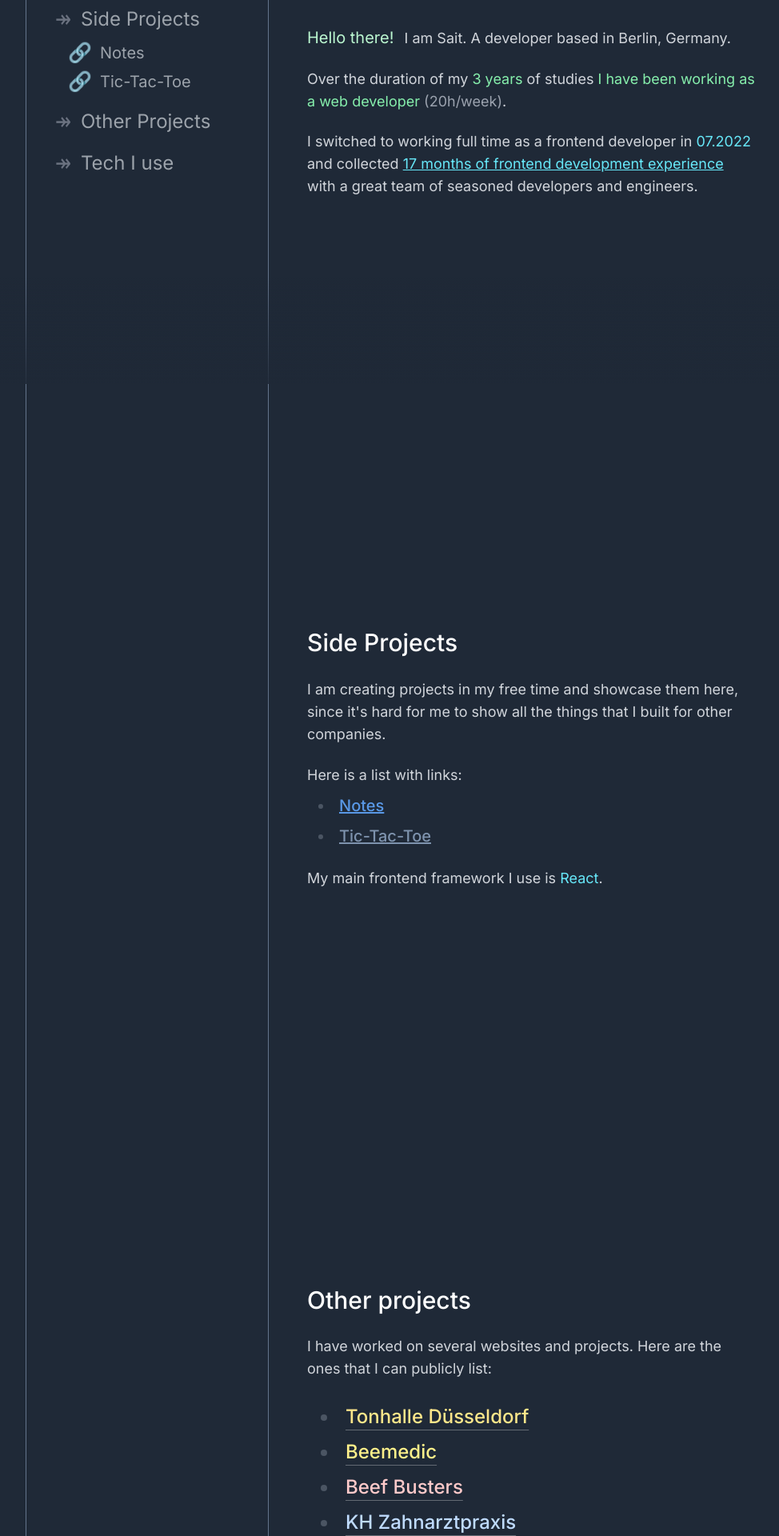
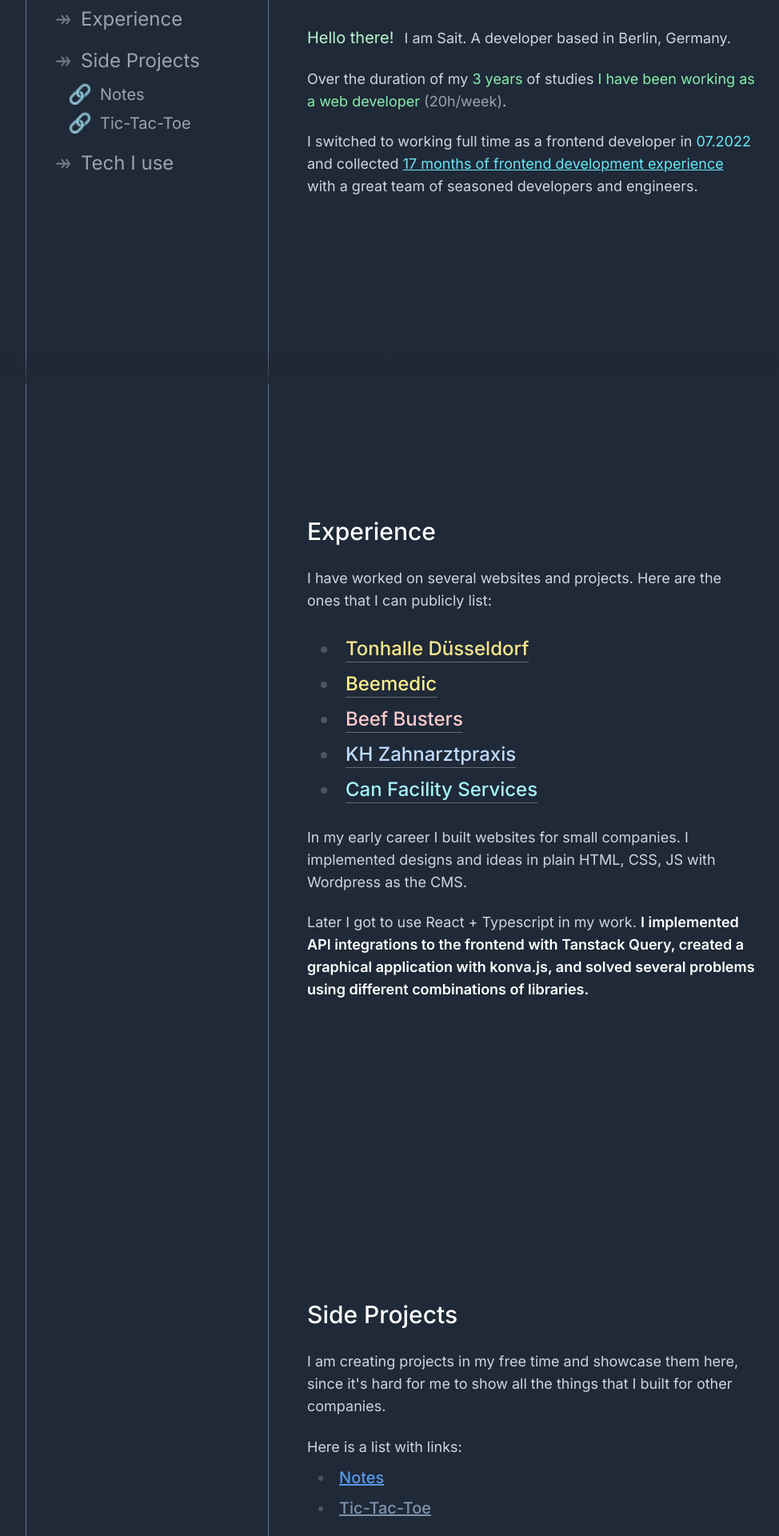
Before and after one commit to dizzzy7/the-project, a Next.js app: page / in a window 1280 px wide. Shown: the part 320-2240 px from the top of the page at 80% size, without its empty margins (0-974 px from the left). Built offline with nearby package versions, Linux system fonts and the light colour scheme.

Commit message:
feat: update homepage

```diff
--- a/src/app/page.tsx
+++ b/src/app/page.tsx
@@ -4,8 +4,8 @@ export default function Home() {
 
   return (
     <main className='min-h-screen bg-gray-800 text-slate-100'>
-      <div className='fixed h-1/6 bottom-0 w-screen bg-gradient-to-t from-gray-800/90 to-gray-800/0 pointer-events-none'></div>
-      <div className='fixed h-1/6 top-0 w-screen bg-gradient-to-t to-gray-800/90 from-gray-800/0 pointer-events-none'></div>
+      <div className='fixed h-10 bottom-0 w-screen bg-gradient-to-t from-gray-800/90 to-gray-800/0 pointer-events-none'></div>
+      <div className='fixed h-10 top-0 w-screen bg-gradient-to-t to-gray-800/90 from-gray-800/0 pointer-events-none'></div>
       <div className='container grid lg:grid-cols-[19rem_auto] h-full min-h-screen'>
         <div className='border-l border-r border-slate-500 px-8 lg:px-0'>
           <nav className='flex lg:flex-col lg:h-full lg:min-h-screen align-middle fixed top-0 left-0 right-0 lg:left-auto lg:right-auto px-5 lg:w-auto justify-between'>
@@ -15,6 +15,9 @@ export default function Home() {
                 <Link className='text-2xl opacity-60 hover:opacity-100 transition-opacity' href={'#about-me'}>
                   About me
                 </Link>
+              </li>
+              <li className='before:content-["↠"] before:text-gray-500 before:absolute before:-left-3 before:-translate-x-full before:-translate-y-1/2 relative before:text-2xl before:top-1/2 before:scale-y-125'>
+                <Link className='text-2xl opacity-60 hover:opacity-100 transition-opacity' href={'#experience'}>Experience</Link>
               </li>
               <li className='before:content-["↠"] before:text-gray-500 before:absolute before:-left-3 before:-translate-x-full before:-translate-y-1/2 relative before:text-2xl before:top-1/2 before:scale-y-125'>
                 <Link className='text-2xl opacity-60 hover:opacity-100 transition-opacity' href={'#side-projects'}>
@@ -30,9 +33,6 @@ export default function Home() {
                 <Link className='text-xl opacity-60 hover:opacity-100 hover:text-blue-200 transition-all' href={'/tictactoe'}>Tic-Tac-Toe</Link>
               </li>
               <li className='before:content-["↠"] before:text-gray-500 before:absolute before:-left-3 before:-translate-x-full before:-translate-y-1/2 relative before:text-2xl before:top-1/2 before:scale-y-125'>
-                <Link className='text-2xl opacity-60 hover:opacity-100 transition-opacity' href={'#other-projects'}>Other Projects</Link>
-              </li>
-              <li className='before:content-["↠"] before:text-gray-500 before:absolute before:-left-3 before:-translate-x-full before:-translate-y-1/2 relative before:text-2xl before:top-1/2 before:scale-y-125'>
                 <Link className='text-2xl opacity-60 hover:opacity-100 transition-opacity hover:text-yellow-100' href={'#tech-i-use'}>Tech I use</Link>
               </li>
             </ul>
@@ -45,6 +45,21 @@ export default function Home() {
               <p><span className='text-green-200 text-xl mr-2'>Hello there!</span> I am Sait. A developer based in Berlin, Germany.</p>
               <p>Over the duration of my <span className='text-green-300'>3 years</span> of studies <span className='text-green-300'>I have been working as a web developer</span> <span className='text-gray-400'>(20h/week)</span>.</p>
               <p>I switched to working full time as a frontend developer in <span className='text-cyan-300'>07.2022</span> and collected <u className='text-cyan-300'>17 months of frontend development experience</u> with a great team of seasoned developers and engineers.</p>
+            </div>
+          </div>
+          <div id="experience" className='flex min-h-screen my-10'>
+            <div className='my-auto'>
+              <h1>Experience</h1>
+              <p>I have worked on several websites and projects. Here are the ones that I can publicly list:</p>
+              <ul className='text-2xl'>
+                <li><a className='text-amber-200 hover:text-amber-400 transition-all decoration-white/30 hover:decoration-white/90 underline-offset-8 decoration-1' href="https://www.tonhalle.de/">Tonhalle Düsseldorf</a></li>
+                <li><a className='text-yellow-200 hover:text-yellow-400 transition-all hover:decoration-white/90 decoration-white/30 underline-offset-8 decoration-1' href="https://beemedic.com/de">Beemedic</a></li>
+                <li><a className='text-red-200 hover:text-red-300 hover:decoration-white/90 decoration-white/30 transition-all underline-offset-8 decoration-1' href="https://beefbusters.de/">Beef Busters</a></li>
+                <li><a className='text-blue-200 hover:text-blue-400 decoration-white/30 hover:decoration-white/90 transition-all underline-offset-8 decoration-1' href="https://kh-zahnarztpraxis.de/">KH Zahnarztpraxis</a></li>
+                <li><a className='text-cyan-200 hover:text-blue-400 decoration-white/30 transition-all underline-offset-8 decoration-1 hover:decoration-white/90' href="https://can-facilityservices.de/">Can Facility Services</a></li>
+              </ul>
+              <p>In my early career I built websites for small companies. I implemented designs and ideas in plain HTML, CSS, JS with Wordpress as the CMS.</p>
+              <p>Later I got to use React + Typescript in my work. <strong>I implemented API integrations to the frontend with Tanstack Query, created a graphical application with konva.js, and solved several problems using different combinations of libraries.</strong></p>
             </div>
           </div>
           <div id='side-projects' className='flex min-h-screen my-10'>
@@ -65,19 +80,6 @@ export default function Home() {
                 </li>
               </ul>
               <p>My main frontend framework I use is <span className='text-cyan-300'>React</span>.</p>
-            </div>
-          </div>
-          <div id="other-projects" className='flex min-h-screen my-10'>
-            <div className='my-auto'>
-              <h1>Other projects</h1>
-              <p>I have worked on several websites and projects. Here are the ones that I can publicly list:</p>
-              <ul className='text-2xl'>
-                <li><a className='text-amber-200 hover:text-amber-400 transition-all decoration-white/30 hover:decoration-white/90 underline-offset-8 decoration-1' href="https://www.tonhalle.de/">Tonhalle Düsseldorf</a></li>
-                <li><a className='text-yellow-200 hover:text-yellow-400 transition-all hover:decoration-white/90 decoration-white/30 underline-offset-8 decoration-1' href="https://beemedic.com/de">Beemedic</a></li>
-                <li><a className='text-red-200 hover:text-red-300 hover:decoration-white/90 decoration-white/30 transition-all underline-offset-8 decoration-1' href="https://beefbusters.de/">Beef Busters</a></li>
-                <li><a className='text-blue-200 hover:text-blue-400 decoration-white/30 hover:decoration-white/90 transition-all underline-offset-8 decoration-1' href="https://kh-zahnarztpraxis.de/">KH Zahnarztpraxis</a></li>
-                <li><a className='text-cyan-200 hover:text-blue-400 decoration-white/30 transition-all underline-offset-8 decoration-1 hover:decoration-white/90' href="https://can-facilityservices.de/">Can Facility Services</a></li>
-              </ul>
             </div>
           </div>
           <div id="tech-i-use" className='flex min-h-screen mb-10 pt-32'>
```
